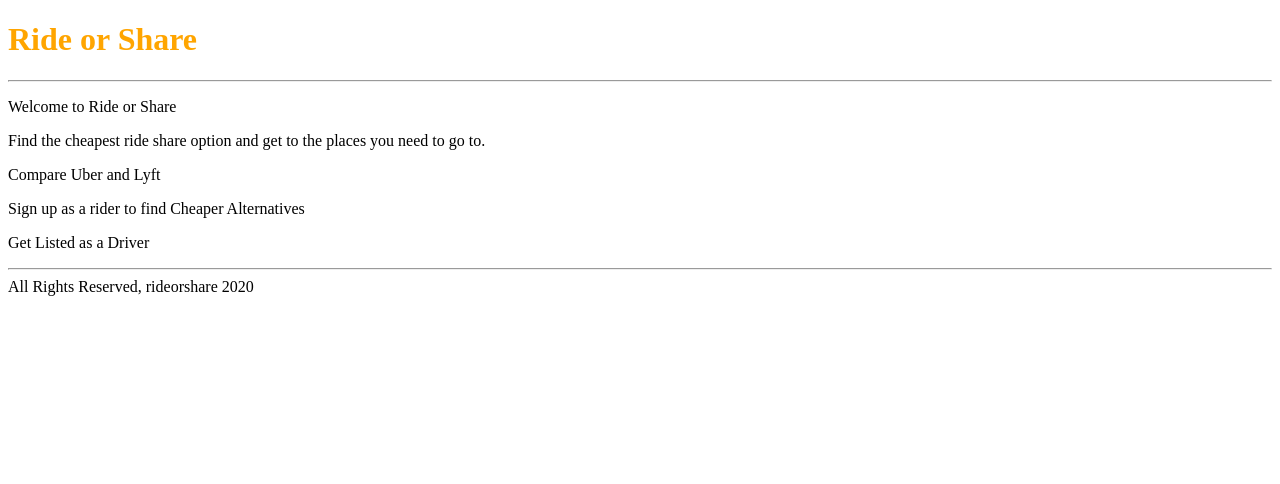
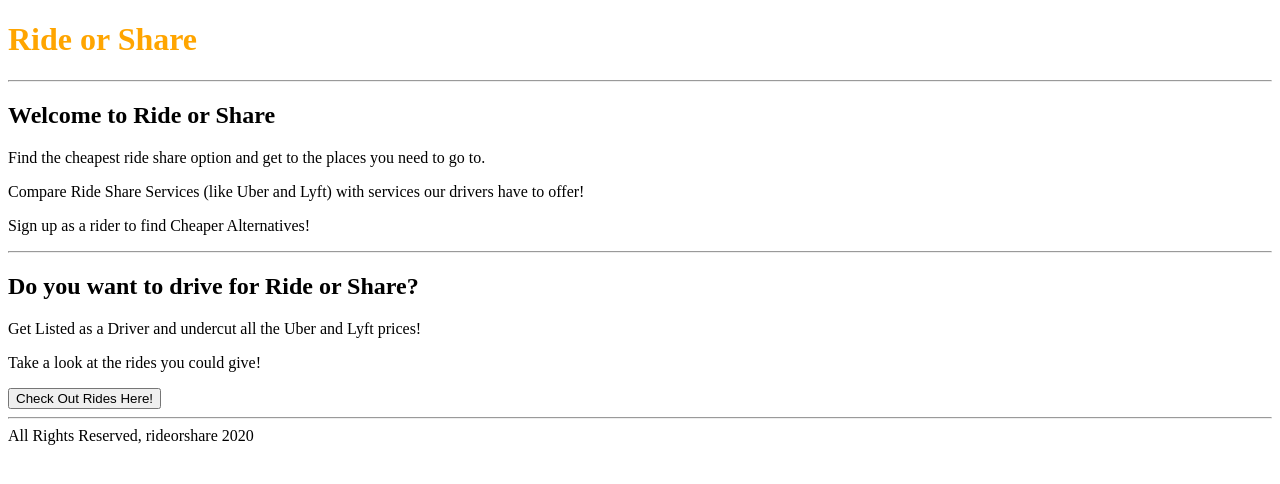
Before and after one commit to imjchiang/Project_4, a Django app: template main_app/templates/index.html in a window 1280 px wide. Shown: the part 26-510 px from the top of the page. Run offline with Django 3.2, Linux system fonts and the light colour scheme; the template is opened without the code that fills it, so the values that code supplies are empty.

Commit message:
[index.html] add button to check out all rides [rided.html] show info for each ride

```diff
--- a/main_app/templates/index.html
+++ b/main_app/templates/index.html
@@ -4,10 +4,19 @@
     <h1>Ride or Share</h1>
     <hr />
 
-    <p>Welcome to Ride or Share</p>
+    <h2>Welcome to Ride or Share</h2>
     <p>Find the cheapest ride share option and get to the places you need to go to.</p>
-    <p>Compare Uber and Lyft</p>
-    <p>Sign up as a rider to find Cheaper Alternatives</p>
-    <p>Get Listed as a Driver</p>
+    <p>Compare Ride Share Services (like Uber and Lyft) with services our drivers have to offer!</p>
+    <p>Sign up as a rider to find Cheaper Alternatives!</p>
+
+    <hr />
+
+    <h2>Do you want to drive for Ride or Share?</h2>
+    <p>Get Listed as a Driver and undercut all the Uber and Lyft prices!</p>
+    <p>Take a look at the rides you could give!</p>
+    <form action="/rides">
+        <input type="submit" value="Check Out Rides Here!">
+    </form>
+
 
 {% endblock %}
```
Also changed, not shown: main_app/templates/rides/rides.html (+18 -1 lines).
